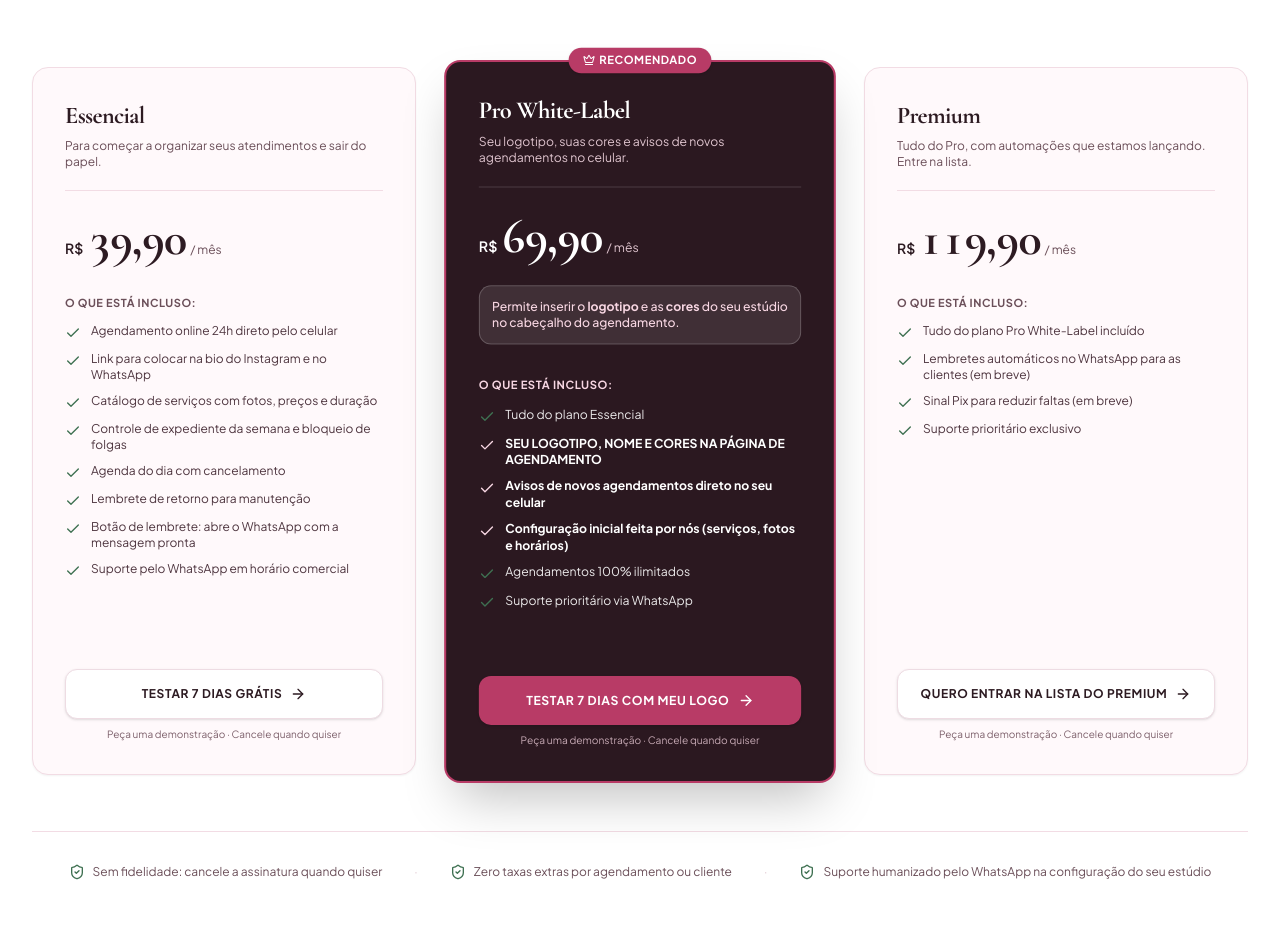
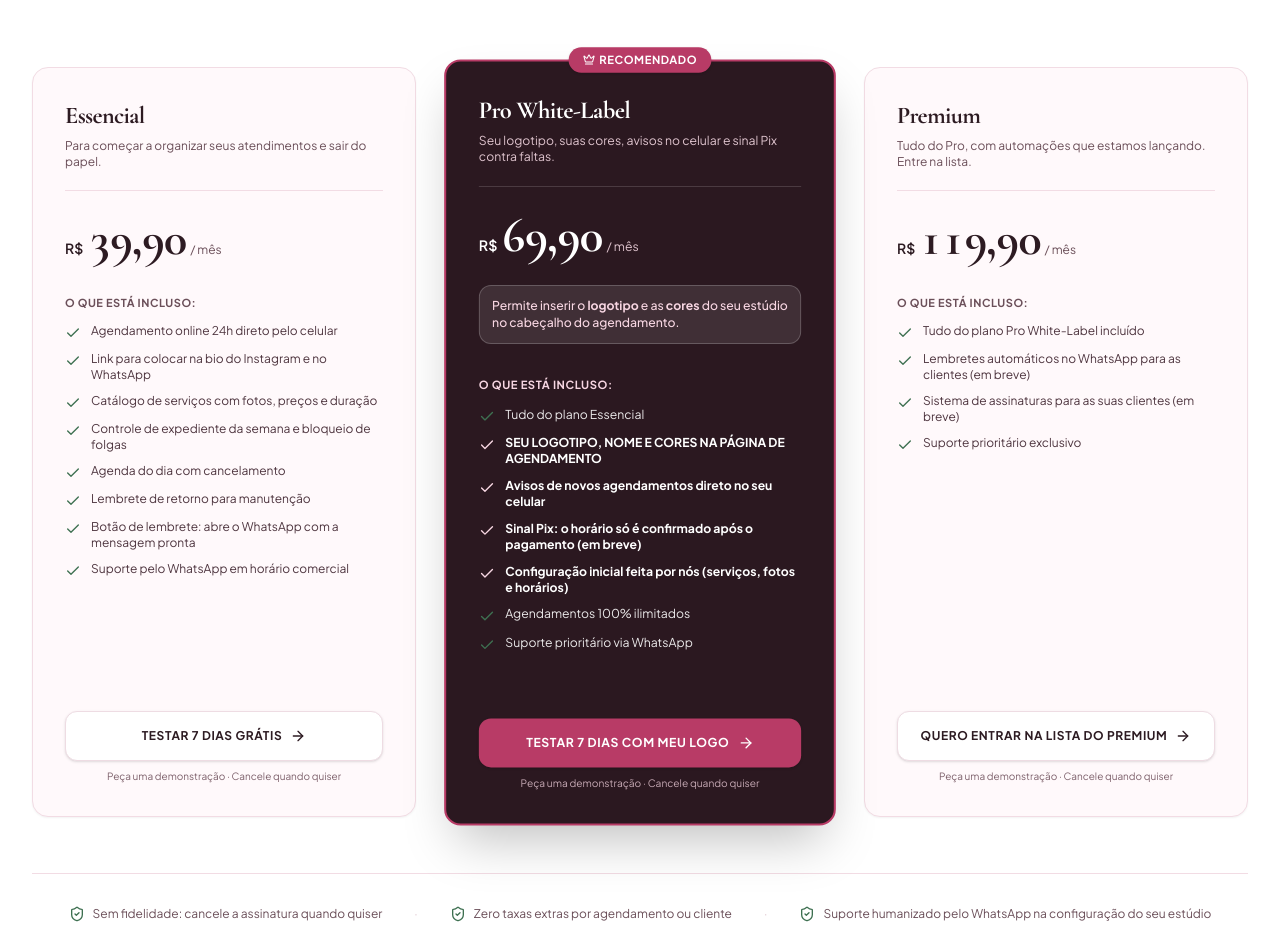
Before and after one commit to MayconH94/venda-app, a React (Vite) app: page / in a window 1280 px wide. Shown: the part 6326-7256 px from the top of the page. Built offline with nearby package versions, Linux system fonts and the light colour scheme.

Commit message:
sinal pix

```diff
--- a/src/components/FAQ.tsx
+++ b/src/components/FAQ.tsx
@@ -25,7 +25,7 @@ const FAQS = [
   {
     question: 'Vocês cobram sinal Pix para evitar faltas?',
     answer:
-      'Ainda não. O sinal Pix está nos planos de lançamento e vai entrar no plano Premium. Enquanto isso, o botão de lembrete da agenda abre o WhatsApp com a mensagem pronta para a cliente confirmar o horário.',
+      'Ainda não, mas está a caminho no plano Pro White-Label: a cliente escolhe o dia e o horário e o horário só é confirmado depois do pagamento do sinal por Pix. Enquanto isso, o botão de lembrete da agenda abre o WhatsApp com a mensagem pronta para a cliente confirmar o horário.',
   },
   {
     question: 'Preciso ter CNPJ para assinar o BelaCore?',
--- a/src/data/plans.ts
+++ b/src/data/plans.ts
@@ -26,7 +26,7 @@ export const SUBSCRIPTION_PLANS: SubscriptionPlan[] = [
   {
     id: 'pro',
     name: 'Pro White-Label',
-    tagline: 'Seu logotipo, suas cores e avisos de novos agendamentos no celular.',
+    tagline: 'Seu logotipo, suas cores, avisos no celular e sinal Pix contra faltas.',
     popular: true,
     priceMonthly: 69.9,
     priceAnnualMonthly: 55.9,
@@ -35,6 +35,7 @@ export const SUBSCRIPTION_PLANS: SubscriptionPlan[] = [
       'Tudo do plano Essencial',
       '★ SEU LOGOTIPO, NOME E CORES NA PÁGINA DE AGENDAMENTO',
       '★ Avisos de novos agendamentos direto no seu celular',
+      '★ Sinal Pix: o horário só é confirmado após o pagamento (em breve)',
       '★ Configuração inicial feita por nós (serviços, fotos e horários)',
       'Agendamentos 100% ilimitados',
       'Suporte prioritário via WhatsApp',
@@ -50,7 +51,7 @@ export const SUBSCRIPTION_PLANS: SubscriptionPlan[] = [
     features: [
       'Tudo do plano Pro White-Label incluído',
       'Lembretes automáticos no WhatsApp para as clientes (em breve)',
-      'Sinal Pix para reduzir faltas (em breve)',
+      'Sistema de assinaturas para as suas clientes (em breve)',
       'Suporte prioritário exclusivo',
     ],
     ctaText: 'Quero entrar na lista do Premium',
```
